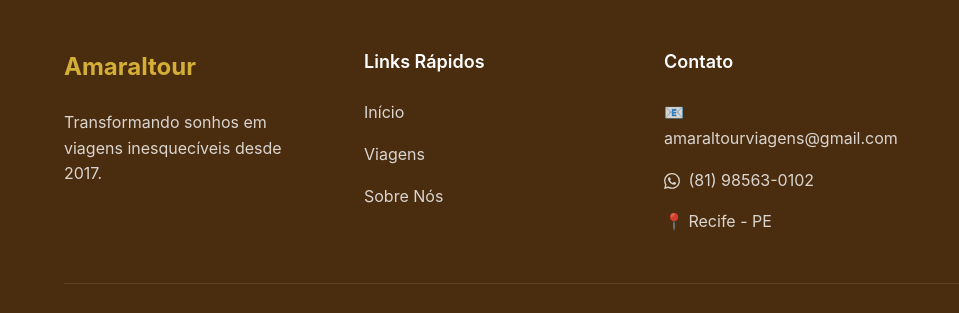
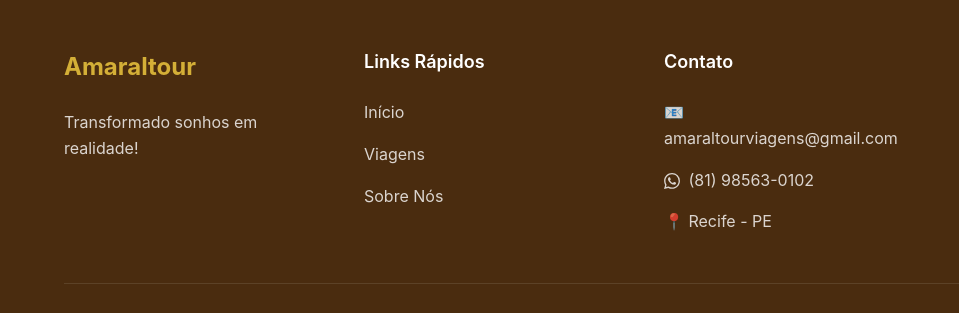
Before and after one commit to LucasFerreiradeFreitas/amaraltour, a plain HTML site: page index.html in a window 1280 px wide. Shown: the part 3061-3374 px from the top of the page, 0-959 px from the left. Drawn offline with Linux system fonts and the light colour scheme.

Commit message:
mudança de slogan no footer

```diff
--- a/index.html
+++ b/index.html
@@ -277,7 +277,7 @@
         <div class="footer-section">
           <h3 class="footer-title">Amaraltour</h3>
           <p class="footer-text">
-            Transformando sonhos em viagens inesquecíveis desde 2017.
+            Transformado sonhos em realidade!
           </p>
         </div>
 
```
Also changed, not shown: paginas-informacoes/sobre-nos.html (+1 -1 lines), paginas-informacoes/viagem-camboriu.html (+1 -1 lines), paginas-informacoes/viagem-catimbau.html (+1 -1 lines), paginas-informacoes/viagem-cortes.html (+1 -1 lines), paginas-informacoes/viagem-garanhuns.html (+1 -1 lines), paginas-informacoes/viagem-joaopessoa.html (+1 -1 lines), paginas-informacoes/viagem-petrolandia-piranhas.html (+1 -1 lines), paginas-informacoes/viagem-rio.html (+1 -1 lines), paginas-informacoes/viagem-vale-das-colinas.html (+1 -1 lines).
